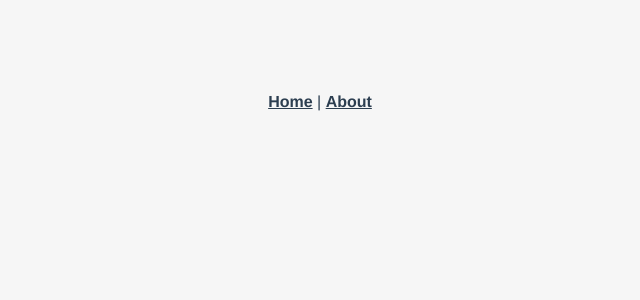
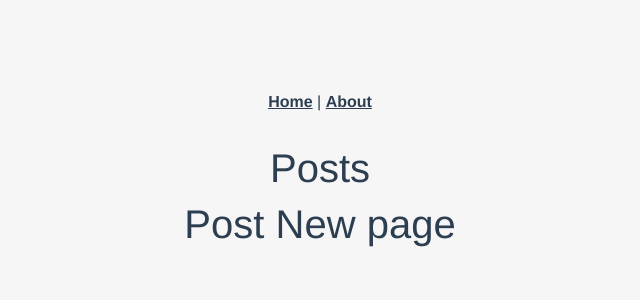
Before and after one commit to mysoyul/Vue3_TodoApp_Typescript, a Vue app: page /posts/new in a window 1280 px wide. Before the commit this address had no page. Shown: the top 300 px of the page, without its empty margins (320-960 px from the left). Built offline with nearby package versions, Linux system fonts and the light colour scheme.

Commit message:
post views add

```diff
--- a/src/main.ts
+++ b/src/main.ts
@@ -3,6 +3,7 @@
 import { store } from "./store"
 import router from './router'
 
-createApp(App).use(router)
+createApp(App)
+    .use(router)
     .use(store)
     .mount('#app')
--- a/src/views/HomeView.vue
+++ b/src/views/HomeView.vue
@@ -1,7 +1,7 @@
 <template>
   <div class="home">
     <img alt="Vue logo" src="../assets/logo.png">
-    <HelloWorld msg="Welcome to Your Vue.js App"/>
+    <HelloWorld />
   </div>
 </template>
 
--- /dev/null
+++ b/src/views/PostDetail.vue
@@ -0,0 +1,5 @@
+<template>
+    <div>
+        <h1>Post Detail page</h1>
+    </div>
+</template>
--- /dev/null
+++ b/src/views/PostList.vue
@@ -0,0 +1,6 @@
+<template>
+    <div>
+        <h1>Posts</h1>
+        <router-view></router-view>
+    </div>
+</template>
--- /dev/null
+++ b/src/views/PostNew.vue
@@ -0,0 +1,5 @@
+<template>
+    <div>
+        <h1>Post New page</h1>
+    </div>
+</template>
```
Also changed, not shown: src/router/index.ts (+12 -1 lines).
